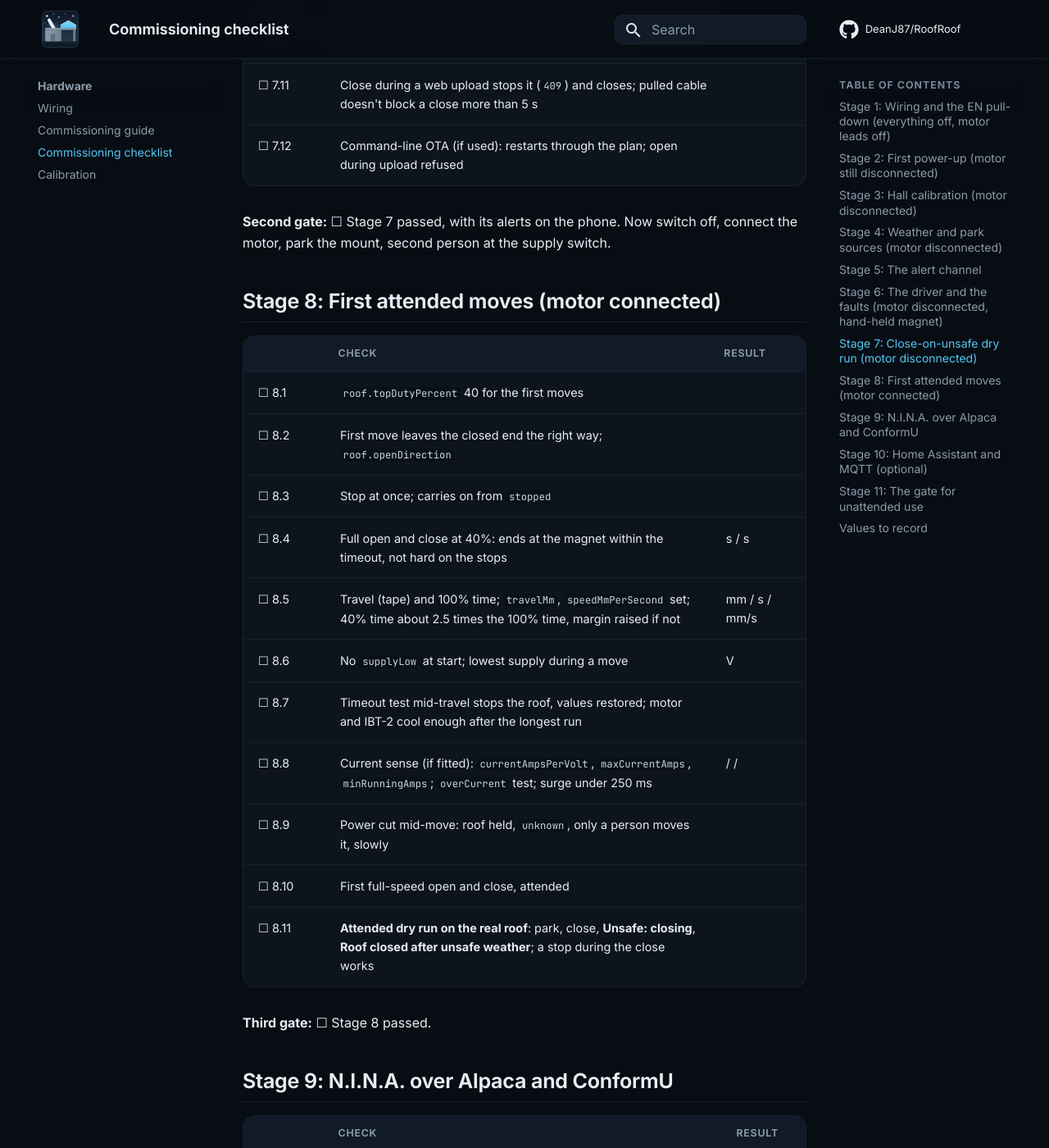
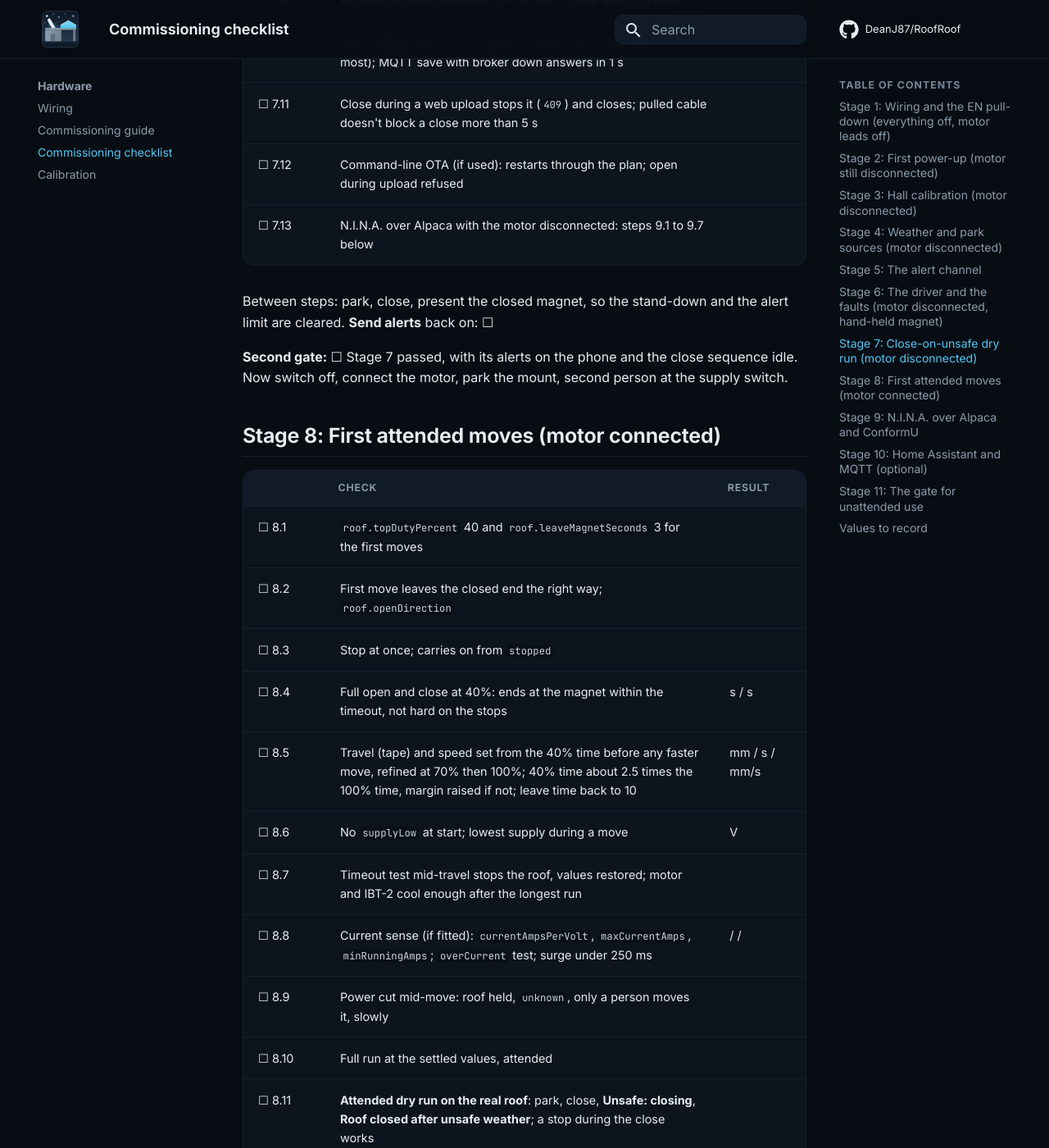
Before and after one commit to DeanJ87/RoofRoof, an MkDocs documentation site: the page built from docs/hardware/commissioning-checklist.md, in a window 1280 px wide and 1400 px high, scrolled down 5273 px. Shown: the whole window at 82% size. Built offline with MkDocs 1.6.1 and Material for MkDocs 9.7.7, drawn with Linux system fonts in a browser that asks for light colours; some of the changed text lies outside the part shown.

Commit message:
012: safety-order review fixes (stage order, resets between dry-run steps, first-move limits)

```diff
--- a/docs/hardware/commissioning-checklist.md
+++ b/docs/hardware/commissioning-checklist.md
@@ -13,14 +13,14 @@ Print this page (the browser's print view drops the menus) and tick each box as
 | Firmware version | |
 
 !!! danger "Order matters"
-    Motor **disconnected** through stage 7. Nobody leaves the roof running unattended until stage 11 is ticked: an alert has reached your phone, and the close-on-unsafe dry run has passed on the real roof.
+    Motor **disconnected** through stage 7. Nobody leaves the roof running unattended until stage 11 is ticked: an alert has reached your phone, and the close-on-unsafe dry run has passed, first with the motor disconnected and then attended on the real roof.
 
 ## Stage 1: Wiring and the EN pull-down (everything off, motor leads off)
 
 | | Check | Result |
 |---|---|---|
 | ☐ 1.1 | Wiring continuity against the pin table (GPIO25, 26, 27, 34, 35, 36, 39, 32, 33, 4) | |
-| ☐ 1.2 | **EN pull-down**: about 10 kΩ from R_EN/L_EN to GND at the IBT-2, and at GPIO27 | kΩ |
+| ☐ 1.2 | **EN pull-down**: 8 to 11 kΩ from R_EN/L_EN to GND at the IBT-2, and at GPIO27 | kΩ |
 | ☐ 1.3 | Optional 10 kΩ pull-downs on GPIO25, 26 (if fitted) | |
 | ☐ 1.4 | Dividers: 100k/22k supply, 10k/20k current sense and Hall; Hall at 5 V, output through its divider | |
 | ☐ 1.5 | Park switches close when parked; rain contact closes when it rains | |
@@ -30,11 +30,11 @@ Print this page (the browser's print view drops the menus) and tick each box as
 
 | | Check | Result |
 |---|---|---|
-| ☐ 2.1 | GPIO25, 26, 27 read 0 V before, during and after start-up, and while held in reset | |
-| ☐ 2.2 | Flashed, on WiFi, address noted | |
+| ☐ 2.1 | Flashed from USB, 12 V off: GPIO27 reads 0 V throughout; on WiFi, address noted | |
+| ☐ 2.2 | GPIO25, 26, 27 read 0 V before, during and after start-up, and while held in reset | |
 | ☐ 2.3 | Password protection on | |
 | ☐ 2.4 | Boot between the magnets: `unknown`, EN low. At a magnet after a restart: that end | |
-| ☐ 2.5 | `supplyVolts` within 0.2 V of the meter; sense wire unplugged reads 0 and open and close are refused | V / V |
+| ☐ 2.5 | `supplyVolts` within 0.2 V of the meter | V / V |
 | ☐ 2.6 | Park switches and rain contact read `closed`/`open` and `raining`/`dry` over the real cable (external pull-up if not) | |
 
 ## Stage 3: Hall calibration (motor disconnected)
@@ -82,7 +82,7 @@ Print this page (the browser's print view drops the menus) and tick each box as
 | ☐ 6.6 | Fault stays latched across 5 power cycles; only `roofclear` clears it; a restart right after a fault keeps it | |
 | ☐ 6.7 | During a move: settings save, upload and restart answer `409` | |
 | ☐ 6.8 | Hall unplugged mid-move: `hallRail`, **Roof fault** alert arrives | |
-| ☐ 6.9 | `roof.minSupplyVolts` 15: refused, **12 V supply low** after about 30 s; value restored | |
+| ☐ 6.9 | `roof.minSupplyVolts` 15: refused, **12 V supply low** after about 30 s; value restored; sense wire unplugged reads 0 and open and close are refused | |
 | ☐ 6.10 | SQMeter off past stale time plus 30 s: **Weather source lost** arrives | |
 | ☐ 6.11 | Power pulled mid-move: reset reason logged, `unknown`, no motion | |
 | ☐ 6.12 | Reset with a fault latched: no repeat alert; after a power cut one alert after 60 s | |
@@ -105,23 +105,26 @@ Print this page (the browser's print view drops the menus) and tick each box as
 | ☐ 7.10 | WiFi change with the roof open: a close waits, then starts (15 s at most); MQTT save with broker down answers in 1 s | |
 | ☐ 7.11 | Close during a web upload stops it (`409`) and closes; pulled cable doesn't block a close more than 5 s | |
 | ☐ 7.12 | Command-line OTA (if used): restarts through the plan; open during upload refused | |
+| ☐ 7.13 | N.I.N.A. over Alpaca with the motor disconnected: steps 9.1 to 9.7 below | |
 
-**Second gate:** ☐ Stage 7 passed, with its alerts on the phone. Now switch off, connect the motor, park the mount, second person at the supply switch.
+Between steps: park, close, present the closed magnet, so the stand-down and the alert limit are cleared. **Send alerts** back on: ☐
+
+**Second gate:** ☐ Stage 7 passed, with its alerts on the phone and the close sequence idle. Now switch off, connect the motor, park the mount, second person at the supply switch.
 
 ## Stage 8: First attended moves (motor connected)
 
 | | Check | Result |
 |---|---|---|
-| ☐ 8.1 | `roof.topDutyPercent` 40 for the first moves | |
+| ☐ 8.1 | `roof.topDutyPercent` 40 and `roof.leaveMagnetSeconds` 3 for the first moves | |
 | ☐ 8.2 | First move leaves the closed end the right way; `roof.openDirection` | |
 | ☐ 8.3 | Stop at once; carries on from `stopped` | |
 | ☐ 8.4 | Full open and close at 40%: ends at the magnet within the timeout, not hard on the stops | s / s |
-| ☐ 8.5 | Travel (tape) and 100% time; `travelMm`, `speedMmPerSecond` set; 40% time about 2.5 times the 100% time, margin raised if not | mm / s / mm/s |
+| ☐ 8.5 | Travel (tape) and speed set from the 40% time before any faster move, refined at 70% then 100%; 40% time about 2.5 times the 100% time, margin raised if not; leave time back to 10 | mm / s / mm/s |
 | ☐ 8.6 | No `supplyLow` at start; lowest supply during a move | V |
 | ☐ 8.7 | Timeout test mid-travel stops the roof, values restored; motor and IBT-2 cool enough after the longest run | |
 | ☐ 8.8 | Current sense (if fitted): `currentAmpsPerVolt`, `maxCurrentAmps`, `minRunningAmps`; `overCurrent` test; surge under 250 ms | / / |
 | ☐ 8.9 | Power cut mid-move: roof held, `unknown`, only a person moves it, slowly | |
-| ☐ 8.10 | First full-speed open and close, attended | |
+| ☐ 8.10 | Full run at the settled values, attended | |
 | ☐ 8.11 | **Attended dry run on the real roof**: park, close, **Unsafe: closing**, **Roof closed after unsafe weather**; a stop during the close works | |
 
 **Third gate:** ☐ Stage 8 passed.
@@ -130,7 +133,7 @@ Print this page (the browser's print view drops the menus) and tick each box as
 
 | | Check | Result |
 |---|---|---|
-| ☐ 9.1 | Alpaca on, restarted; N.I.N.A. discovers **RoofRoof roof** and connects | |
+| ☐ 9.1 | (steps 9.1 to 9.7 first with the motor disconnected, see 7.13; 9.2 and 9.5 again on the real roof) Alpaca on, restarted; N.I.N.A. discovers **RoofRoof roof** and connects | |
 | ☐ 9.2 | Open and close from N.I.N.A.; ShutterStatus runs opening, open, closing, closed | |
 | ☐ 9.3 | Unsafe: Open shows the weather reason, nothing moves | |
 | ☐ 9.4 | Unparked: Close shows the park reason | |
@@ -151,8 +154,8 @@ Print this page (the browser's print view drops the menus) and tick each box as
 
 | | Check | Result |
 |---|---|---|
-| ☐ 11.1 | An alert reached the phone (stage 5), and the critical events in the dry runs (stages 7 and 8), also with **Send alerts** off | |
-| ☐ 11.2 | The attended dry run passed on the real roof; `park.timeoutSeconds` a little above the mount's longest park | s |
+| ☐ 11.1 | An alert reached the phone (stage 5), and the critical events in the dry runs (stages 7 and 8); critical alerts arrived with **Send alerts** off, which is now back on | |
+| ☐ 11.2 | The dry run passed with the motor disconnected (stage 7) and attended on the real roof (8.11); `park.timeoutSeconds` a little above the mount's longest park | s |
 | ☐ 11.3 | Password protection on; settings backed up; values recorded below | |
 | ☐ 11.4 | After an hour or more: `maxWatchdogBeatAgeMs` under 50, `maxStepGapMs` near 20, `watchdogTrips` 0, `stackFree.roof` above 2048 | / / / |
 | ☐ 11.5 | First unattended spell short, phone alerts on | |
```
Also changed, not shown: docs/hardware/commissioning.md (+24 -18 lines), specs/012-commissioning/checklists/bench-trace.md (+1 -1 lines).
